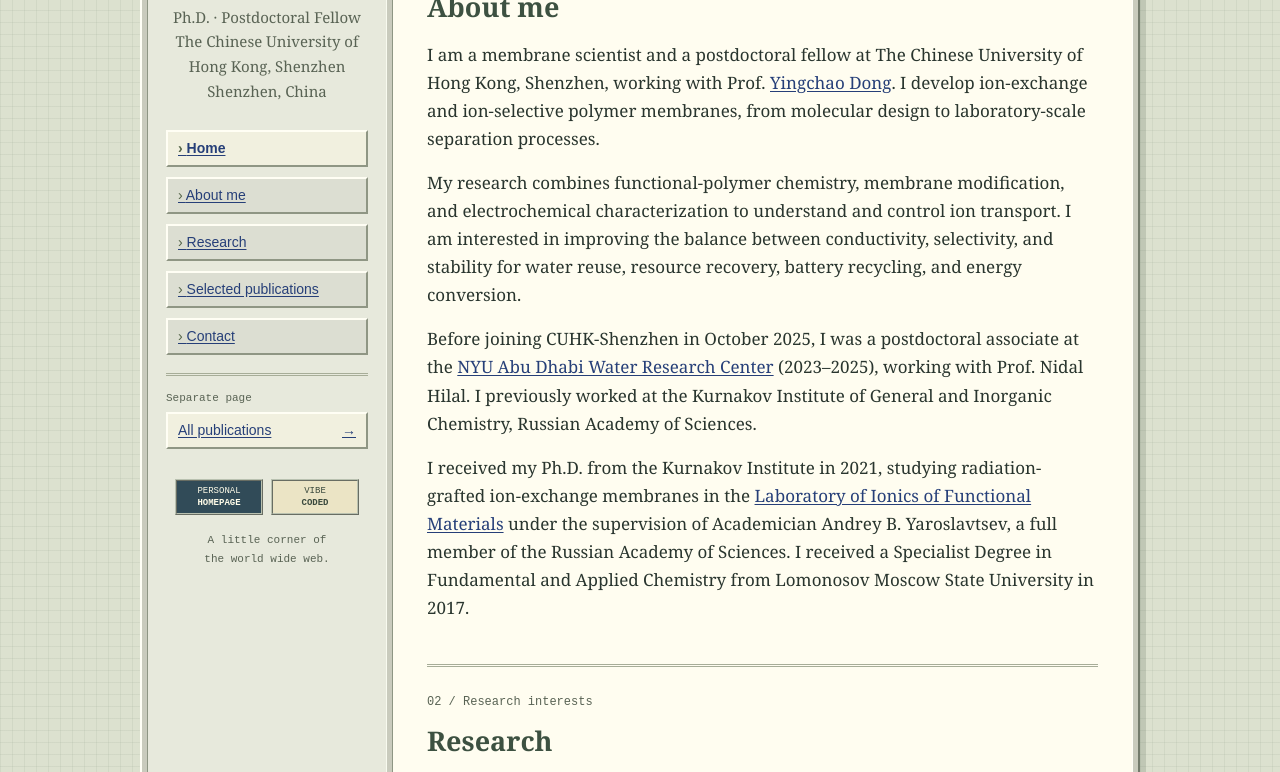
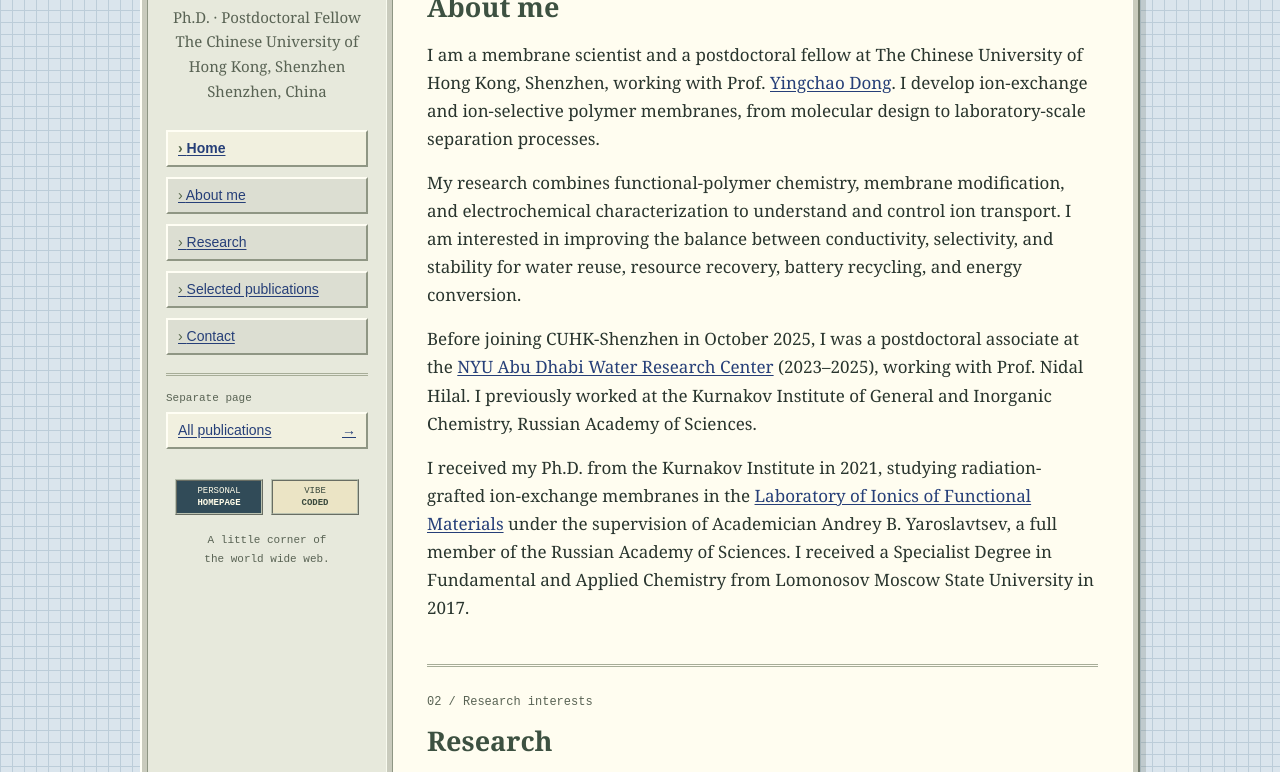
Before and after one commit to d-golubenko/d-golubenko.github.io, a plain HTML site: page index.html in a window 1280 px wide. Shown: the part 230-1002 px from the top of the page. Drawn offline with Linux system fonts and the light colour scheme.

Commit message:
Use a muted blue grid background with warm content panels

```diff
--- a/styles.css
+++ b/styles.css
@@ -1,7 +1,7 @@
 :root { color-scheme: light; --paper: #fffdf0; --ink: #29352e; --accent: #263f78; --muted: #596354; }
 * { box-sizing: border-box; }
 html { scroll-behavior: smooth; }
-body { margin: 0; background-color: #dce1cf; background-image: linear-gradient(#a6b29c33 1px, transparent 1px), linear-gradient(90deg, #a6b29c33 1px, transparent 1px); background-size: 12px 12px; color: var(--ink); font: 17px/1.65 Georgia, 'Times New Roman', serif; }
+body { margin: 0; background-color: #dae5ed; background-image: linear-gradient(#bccdd9 1px, transparent 1px), linear-gradient(90deg, #bccdd9 1px, transparent 1px); background-size: 12px 12px; color: var(--ink); font: 17px/1.65 Georgia, 'Times New Roman', serif; }
 .layout { max-width: 1000px; margin: 44px auto; padding: 5px; display: grid; grid-template-columns: 240px minmax(0, 1fr); gap: 5px; background: #c9cbbd; border: 2px solid; border-color: #fffff6 #737b6c #737b6c #fffff6; box-shadow: 6px 6px 0 #53604b33; }
 .window-title { grid-column: 1 / -1; padding: 5px 10px; color: #fffdf0; background: linear-gradient(90deg, #314b58, #6a7b68); font: bold 13px/1.6 'Courier New', monospace; display: flex; gap: 8px; }
 .window-title span { margin-left: auto; font-size: 11px; font-weight: normal; }
```
